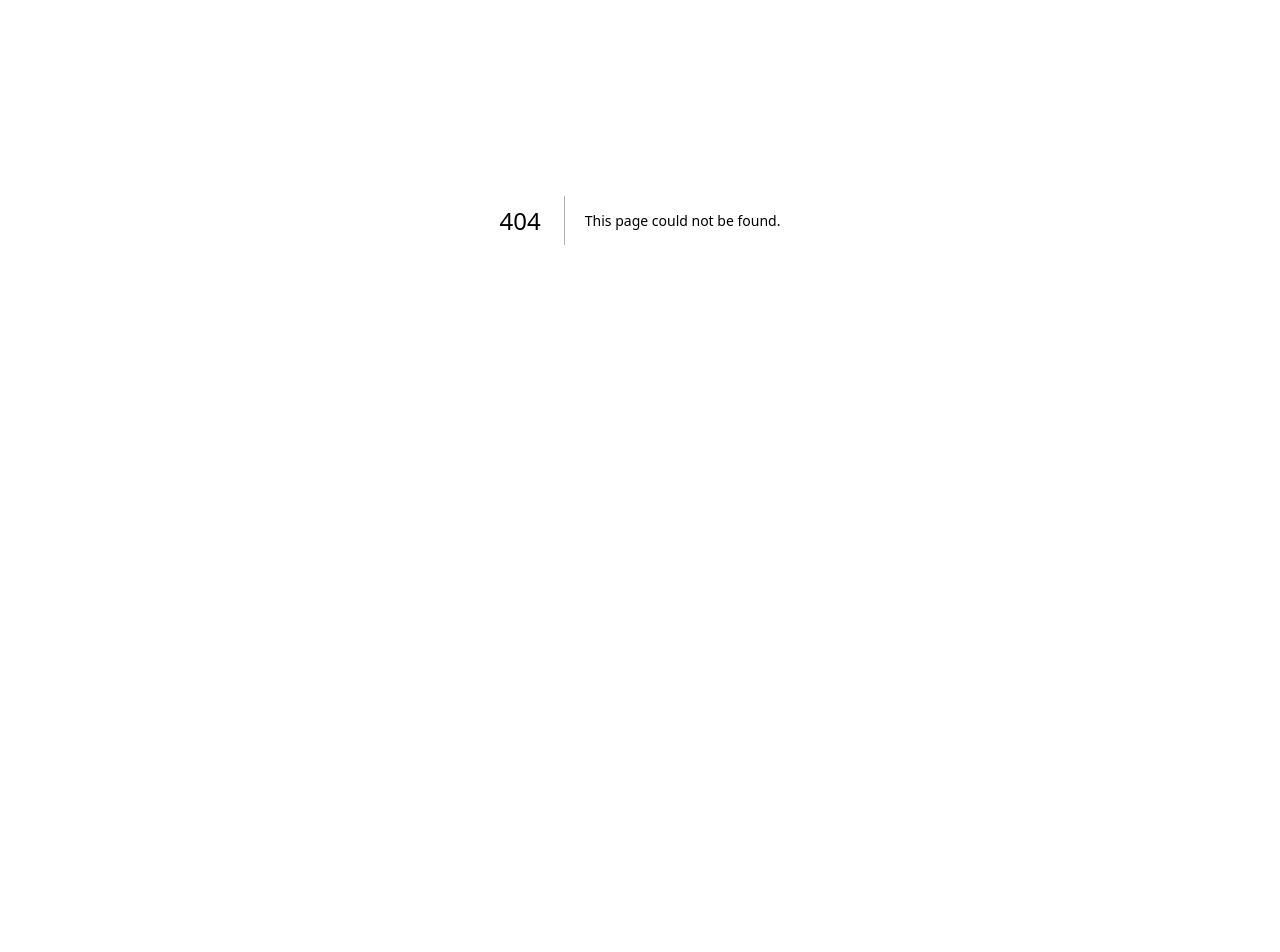
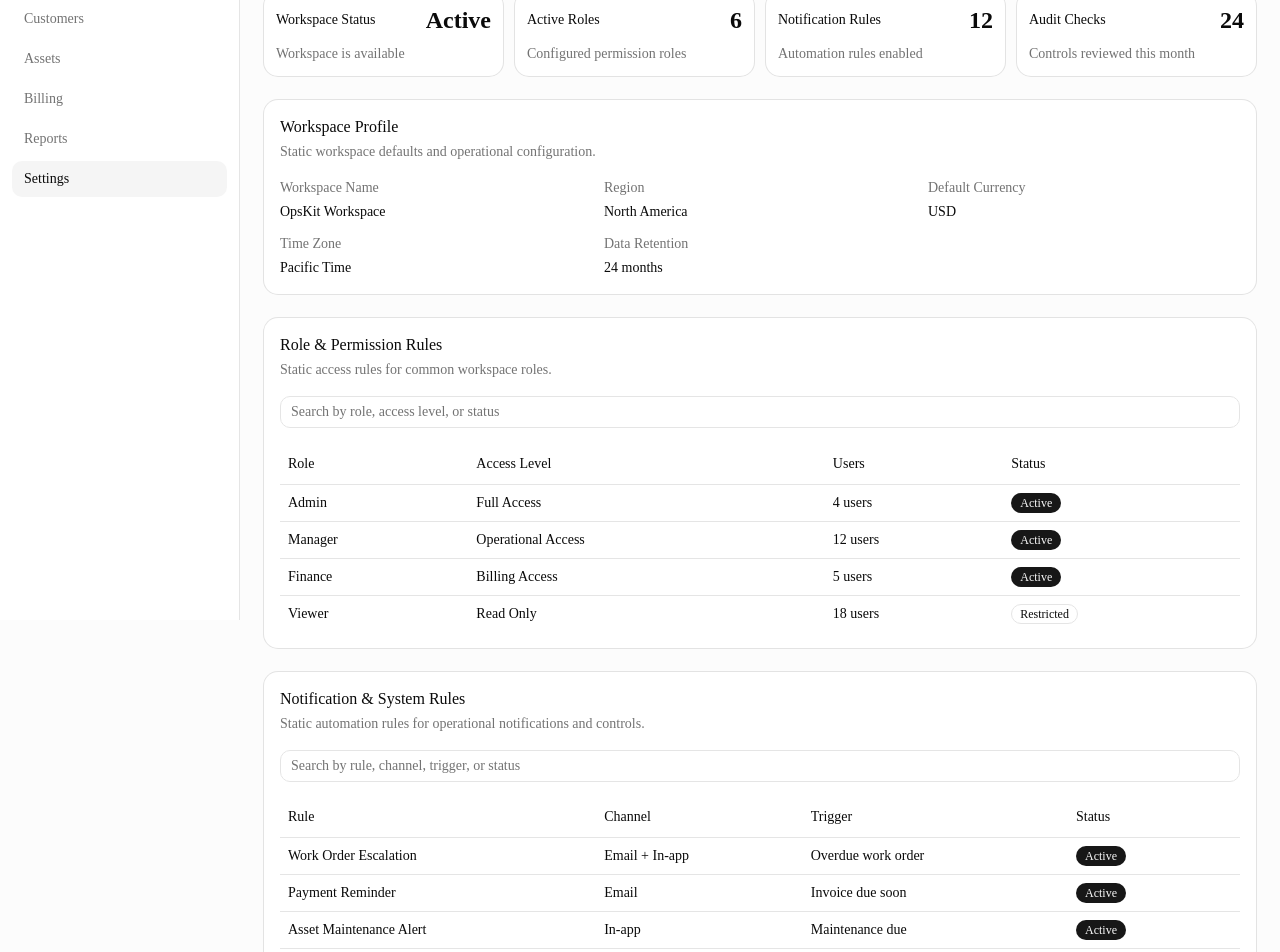
Before and after one commit to xiaowang93/opskit-admin, a Next.js app: page /settings in a window 1280 px wide. Before the commit this address had no page. Shown: the part 180-1132 px from the top of the page. Before the commit the page ends 800 px from the top, so only its background shows below. Built offline with nearby package versions, Linux system fonts and the light colour scheme.

Commit message:
Add settings module

```diff
--- /dev/null
+++ b/src/app/settings/page.tsx
@@ -0,0 +1,102 @@
+import { AdminShell } from "@/components/admin-shell";
+import { DataTableCard } from "@/components/data-table-card";
+import { PageHeader } from "@/components/page-header";
+import { StatusBadge } from "@/components/status-badge";
+import { SummaryCardGrid } from "@/components/summary-card-grid";
+import { Button } from "@/components/ui/button";
+import {
+  Card,
+  CardContent,
+  CardDescription,
+  CardHeader,
+  CardTitle,
+} from "@/components/ui/card";
+import {
+  notificationSystemRules,
+  rolePermissionRules,
+  workspaceProfile,
+} from "@/data/settings";
+
+const summaryCards = [
+  {
+    label: "Workspace Status",
+    value: "Active",
+    description: "Workspace is available",
+  },
+  {
+    label: "Active Roles",
+    value: 6,
+    description: "Configured permission roles",
+  },
+  {
+    label: "Notification Rules",
+    value: 12,
+    description: "Automation rules enabled",
+  },
+  {
+    label: "Audit Checks",
+    value: 24,
+    description: "Controls reviewed this month",
+  },
+];
+
+export default function SettingsPage() {
+  return (
+    <AdminShell activeItem="Settings">
+      <div className="mx-auto flex w-full max-w-7xl flex-col gap-6">
+        <PageHeader
+          title="Settings"
+          description="Manage workspace configuration, permissions, notification rules, and system controls."
+          actions={<Button>Save Changes</Button>}
+        />
+
+        <SummaryCardGrid items={summaryCards} />
+
+        <Card>
+          <CardHeader>
+            <CardTitle>Workspace Profile</CardTitle>
+            <CardDescription>
+              Static workspace defaults and operational configuration.
+            </CardDescription>
+          </CardHeader>
+          <CardContent>
+            <dl className="grid gap-3 text-sm sm:grid-cols-2 lg:grid-cols-3">
+              {workspaceProfile.map((item) => (
+                <div key={item.label} className="grid gap-1">
+                  <dt className="text-muted-foreground">{item.label}</dt>
+                  <dd className="font-medium">{item.value}</dd>
+                </div>
+              ))}
+            </dl>
+          </CardContent>
+        </Card>
+
+        <DataTableCard
+          title="Role & Permission Rules"
+          description="Static access rules for common workspace roles."
+          searchPlaceholder="Search by role, access level, or status"
+          columns={["Role", "Access Level", "Users", "Status"]}
+          rows={rolePermissionRules.map((rule) => [
+            rule.role,
+            rule.accessLevel,
+            rule.users,
+            <StatusBadge key={`${rule.role}-status`} status={rule.status} />,
+          ])}
+        />
+
+        <DataTableCard
+          title="Notification & System Rules"
+          description="Static automation rules for operational notifications and controls."
+          searchPlaceholder="Search by rule, channel, trigger, or status"
+          columns={["Rule", "Channel", "Trigger", "Status"]}
+          rows={notificationSystemRules.map((rule) => [
+            rule.rule,
+            rule.channel,
+            rule.trigger,
+            <StatusBadge key={`${rule.rule}-status`} status={rule.status} />,
+          ])}
+        />
+      </div>
+    </AdminShell>
+  );
+}
--- a/src/components/admin-shell.tsx
+++ b/src/components/admin-shell.tsx
@@ -8,7 +8,7 @@ const sidebarItems = [
   { label: "Assets", href: "/assets" },
   { label: "Billing", href: "/billing" },
   { label: "Reports", href: "/reports" },
-  { label: "Settings", href: "#" },
+  { label: "Settings", href: "/settings" },
 ];
 
 type AdminShellProps = {
--- /dev/null
+++ b/src/data/settings.ts
@@ -0,0 +1,80 @@
+export type WorkspaceProfileItem = {
+  label: string;
+  value: string;
+};
+
+export type RolePermissionRule = {
+  role: string;
+  accessLevel: string;
+  users: string;
+  status: string;
+};
+
+export type NotificationSystemRule = {
+  rule: string;
+  channel: string;
+  trigger: string;
+  status: string;
+};
+
+export const workspaceProfile: WorkspaceProfileItem[] = [
+  { label: "Workspace Name", value: "OpsKit Workspace" },
+  { label: "Region", value: "North America" },
+  { label: "Default Currency", value: "USD" },
+  { label: "Time Zone", value: "Pacific Time" },
+  { label: "Data Retention", value: "24 months" },
+];
+
+export const rolePermissionRules: RolePermissionRule[] = [
+  {
+    role: "Admin",
+    accessLevel: "Full Access",
+    users: "4 users",
+    status: "Active",
+  },
+  {
+    role: "Manager",
+    accessLevel: "Operational Access",
+    users: "12 users",
+    status: "Active",
+  },
+  {
+    role: "Finance",
+    accessLevel: "Billing Access",
+    users: "5 users",
+    status: "Active",
+  },
+  {
+    role: "Viewer",
+    accessLevel: "Read Only",
+    users: "18 users",
+    status: "Restricted",
+  },
+];
+
+export const notificationSystemRules: NotificationSystemRule[] = [
+  {
+    rule: "Work Order Escalation",
+    channel: "Email + In-app",
+    trigger: "Overdue work order",
+    status: "Active",
+  },
+  {
+    rule: "Payment Reminder",
+    channel: "Email",
+    trigger: "Invoice due soon",
+    status: "Active",
+  },
+  {
+    rule: "Asset Maintenance Alert",
+    channel: "In-app",
+    trigger: "Maintenance due",
+    status: "Active",
+  },
+  {
+    rule: "Audit Log Review",
+    channel: "System",
+    trigger: "Weekly check",
+    status: "Scheduled",
+  },
+];
```
